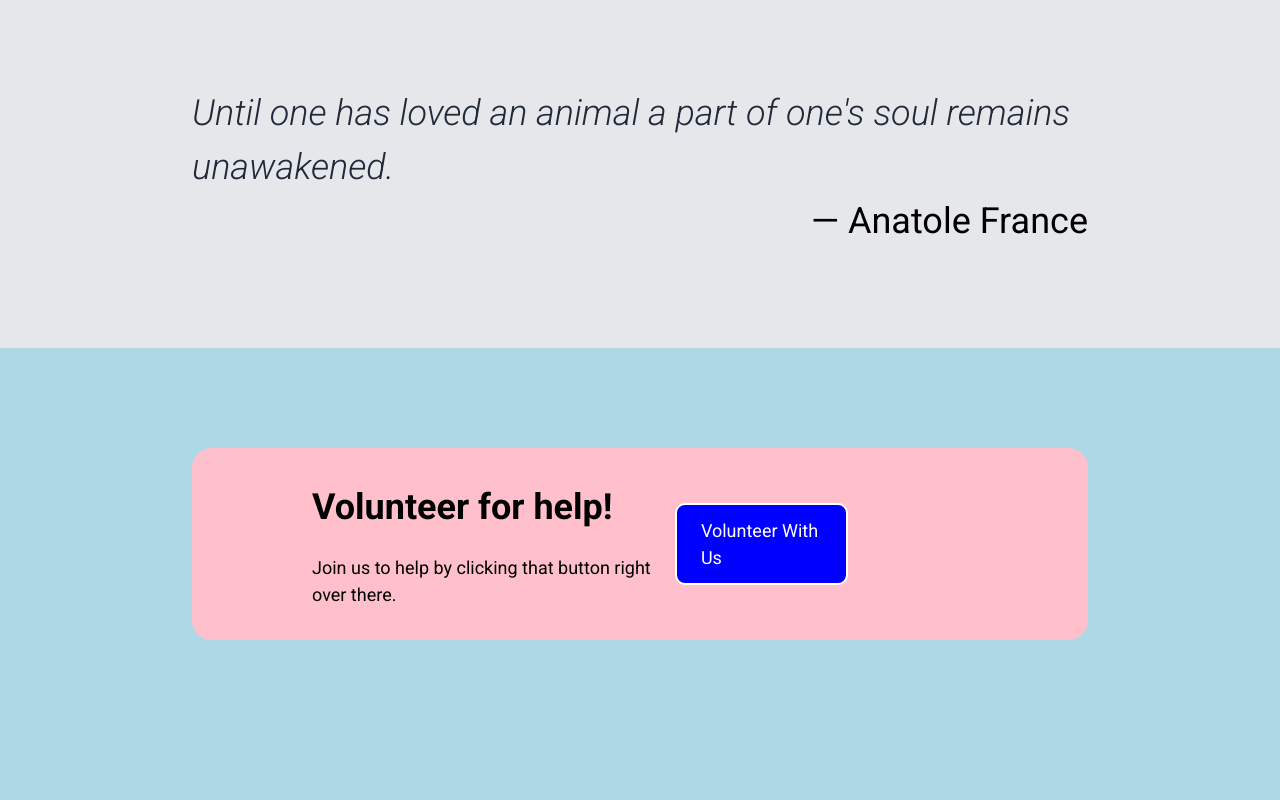
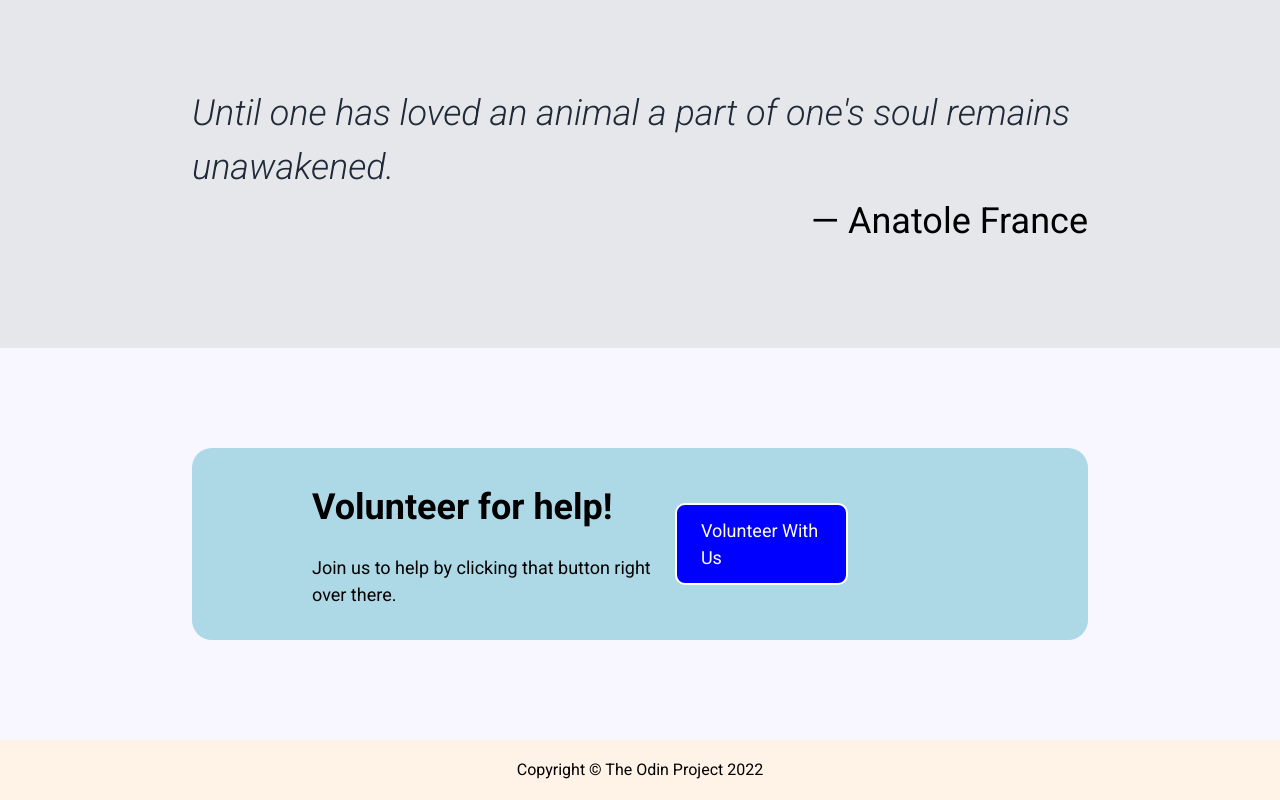
Before and after one commit to hritikRajput/landing-page, a plain HTML site: page index.html in a window 1280 px wide. Shown: the part 916-1716 px from the top of the page. Before the commit the page ends 1656 px from the top, so only its background shows below. Drawn offline with Linux system fonts and the light colour scheme.

Commit message:
Add footer section in html file and Add style to footer in css

```diff
--- a/css/style.css
+++ b/css/style.css
@@ -18,7 +18,6 @@ body{
     height: 100%;
     line-height: 1.5;
     font-family: "Roboto", sans-serif;
-    background: lightblue;
 }
 
 img{
@@ -31,6 +30,7 @@ ul{
 
 a{
     text-decoration: none;
+    color: black;
 }
 
 header{
@@ -129,6 +129,8 @@ font-weight: 900;
     width: 300px;
     height: 300px;
     margin-bottom: 20px;
+    border: 2px solid wheat;
+    border-radius: 10px;
 }
 
 .cards .card p{
@@ -149,11 +151,14 @@ font-weight: 900;
 .quote figcaption{
     text-align: end;
 }
+.action{
+    background: #F8F7FF;
+    padding: 100px 0;
+}
 
 .action-container{
-    background: pink;
+    background: lightblue;
     width: 100%;
-    margin: 100px 0;
     padding: 32px 120px;
     display: flex;
     justify-content: space-between;
@@ -179,3 +184,14 @@ font-weight: 900;
     background: blue;
     color: white;
 }
+
+footer{
+    height: 60px;
+    background: #fff3e8;
+}
+.footer-container{
+    display: flex;
+    height: 100%;
+    align-items: center;
+    justify-content: center;
+}
--- a/index.html
+++ b/index.html
@@ -77,6 +77,11 @@
         </div>
     </div>
     </section>
+    <footer>
+        <section class="container footer-container">
+            <p>Copyright &#169; The Odin Project 2022</p>
+        </section>
+    </footer>
 </body>
 
 </html>
```
